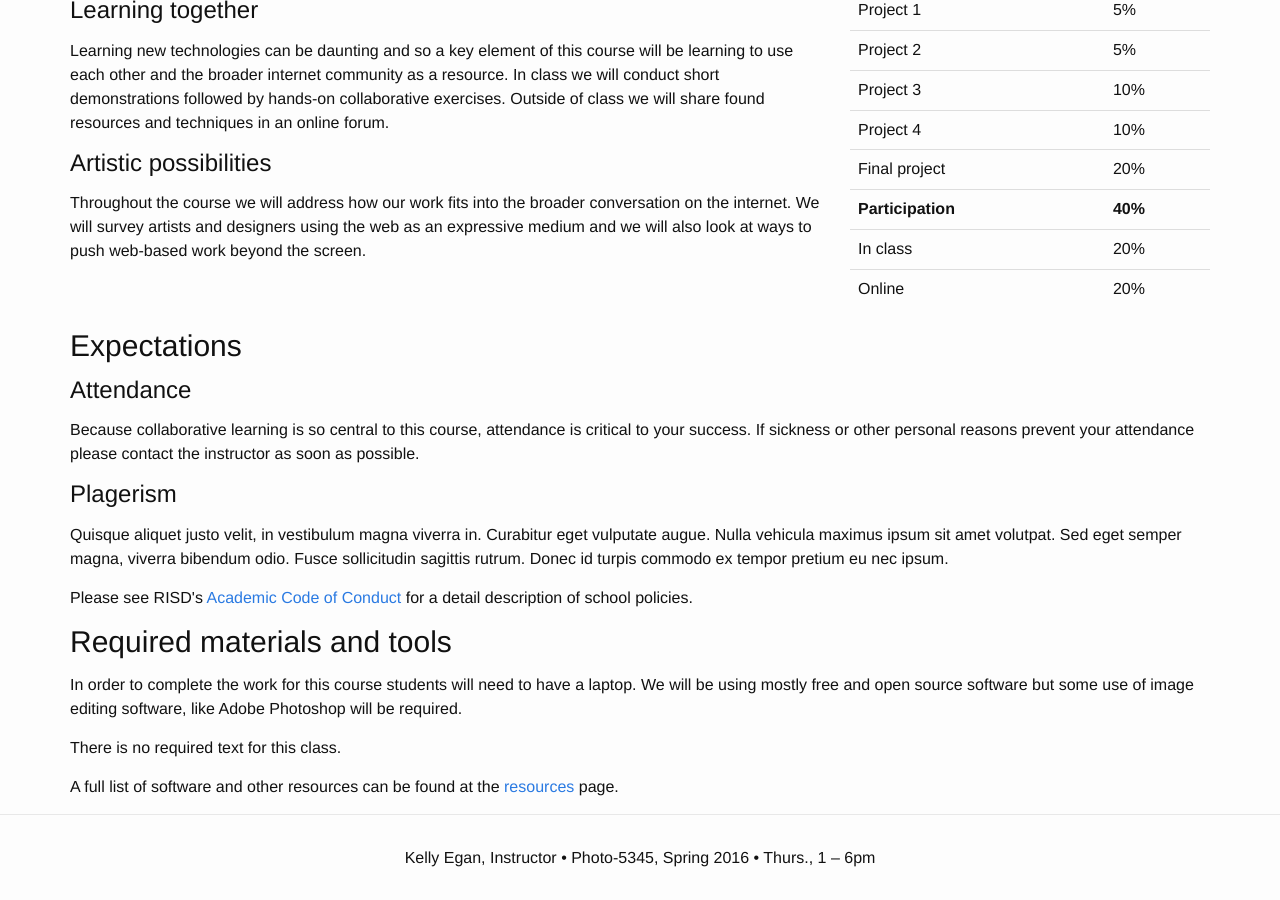
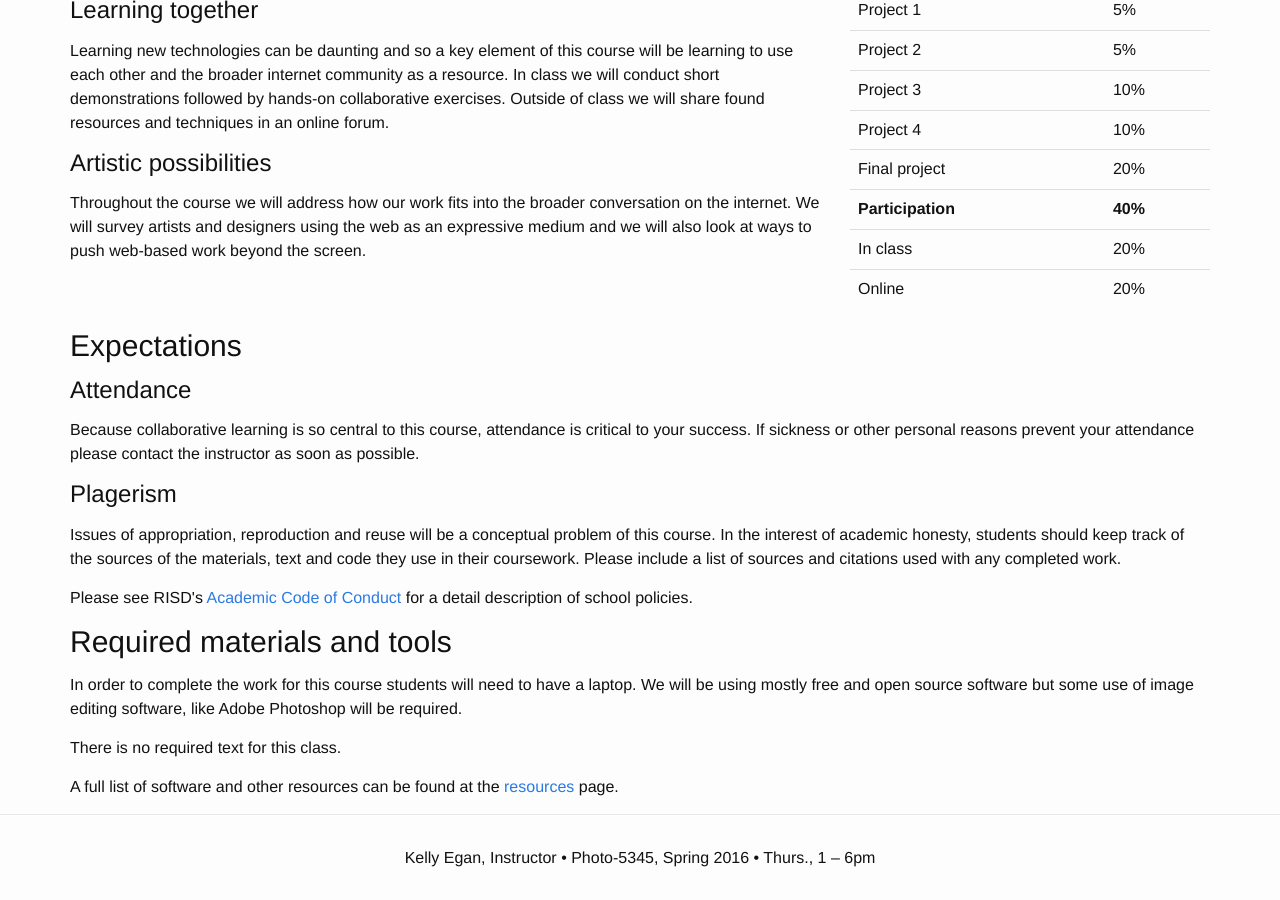
Before and after one commit to michelav/fa7-frameworks, a Jekyll site: the page built from course-info.html, in a window 1280 px wide and 900 px high, scrolled down 858 px. Built offline with Jekyll 4.4.1, drawn with Linux system fonts in a browser that asks for light colours.

Commit message:
Add plagerism text to course info

```diff
--- a/course-info.html
+++ b/course-info.html
@@ -5,8 +5,6 @@ permalink: /course-info/
 ---
 
 <p><strong>Kelly Egan, Instructor &bull; Photo‐5345, Spring 2016 &bull; Thurs., 1 &ndash; 6pm</strong></p>
-
-
 <div class="row">
   <div class="col-sm-6">
     <p class="lead">Labeled a village, a frontier, a highway, a commons, a global brain, the cloud, and a series of tubes, the internet and its constituent technologies have been described by many metaphors. Used as explantory tools, metaphors are often useful in grounding abstract technical concepts, guiding users toward possible uses. They can also serve as political or artistics contraints. </p>
@@ -16,7 +14,6 @@ permalink: /course-info/
   </div>
 
 </div>
-
 
 <h2>Objectives</h2>
 <p class="lead text-center"><strong>By the end of this course student will...</strong></p>
@@ -78,9 +75,9 @@ permalink: /course-info/
 <p>Because collaborative learning is so central to this course, attendance is critical to your success. If sickness or other personal reasons prevent your attendance please contact the instructor as soon as possible.</p>
 
 <h3>Plagerism</h3>
-<p>Quisque aliquet justo velit, in vestibulum magna viverra in. Curabitur eget vulputate augue. Nulla vehicula maximus ipsum sit amet volutpat. Sed eget semper magna, viverra bibendum odio. Fusce sollicitudin sagittis rutrum. Donec id turpis commodo ex tempor pretium eu nec ipsum.</p>
+<p>Issues of appropriation, reproduction and reuse will be a conceptual problem of this course. In the interest of academic honesty, students should keep track of the sources of the materials, text and code they use in their coursework. Please include a list of sources and citations used with any completed work.</p>
 
-<p>Please see RISD's <a href="http://risd.edu/Policies/Academic/Code_of_Conduct/">Academic Code of Conduct</a> for a detail description of school policies. </p>
+<p>Please see RISD's <a href="http://risd.edu/Policies/Academic/Code_of_Conduct/">Academic Code of Conduct</a> for a detail description of school policies.</p>
 
 <h2>Required materials and tools</h2>
 
```
